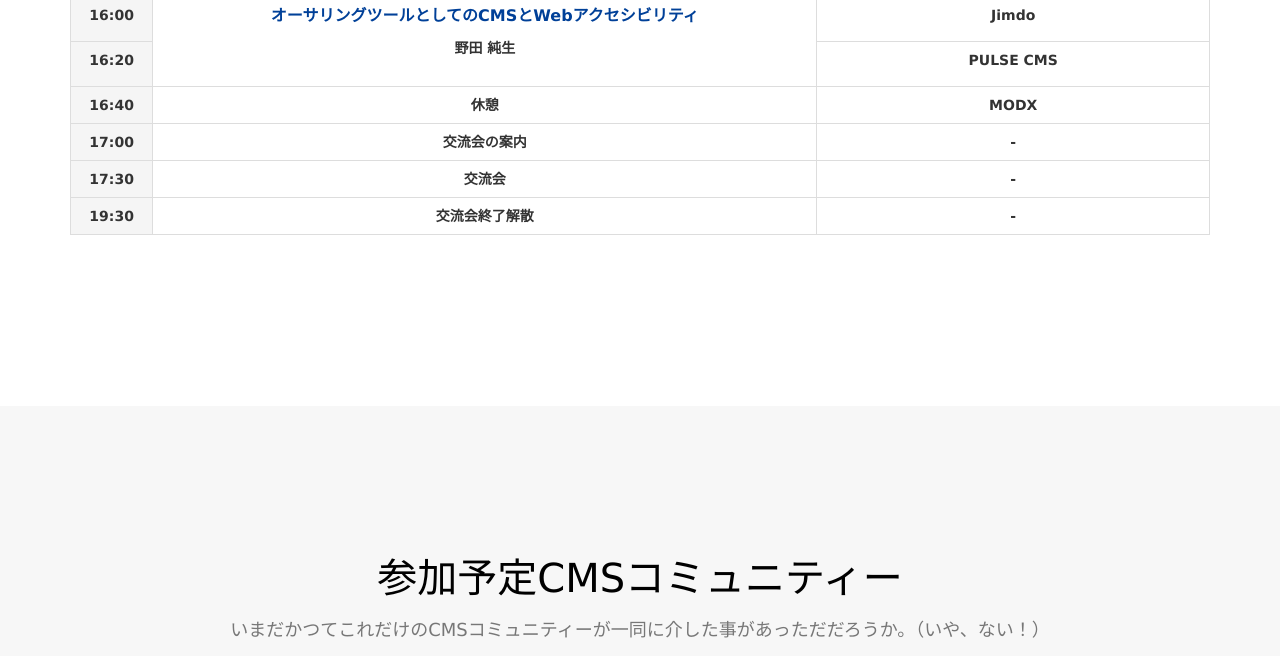
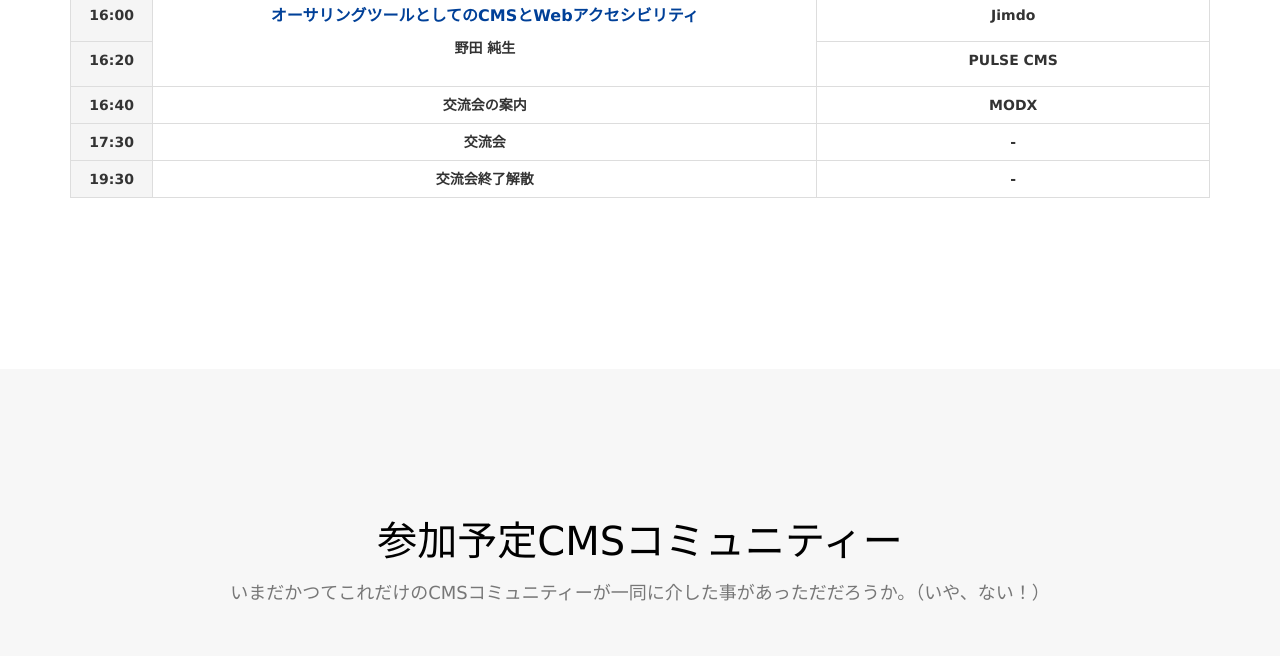
Before and after one commit to cms-fes/cms-fes-osaka-2016-site, a plain HTML site: page index.html in a window 1280 px wide. Shown: the part 6509-7165 px from the top of the page. Drawn offline with nearby package versions, Linux system fonts and the light colour scheme.

Commit message:
mod timetable

```diff
--- a/index.html
+++ b/index.html
@@ -442,13 +442,8 @@ CMSもたくさんある上に、それぞれ魅力的な機能を兼ね備え
 	</tr>
 	<tr>
 		<td class="active">16:40</td>
-		<td>休憩</td>
+		<td>交流会の案内</td>
 		<td>MODX</td>
-	</tr>
-	<tr>
-		<td class="active">17:00</td>
-		<td>交流会の案内</td>
-		<td>-</td>
 	</tr>
 	<tr>
 		<td class="active">17:30</td>
```
